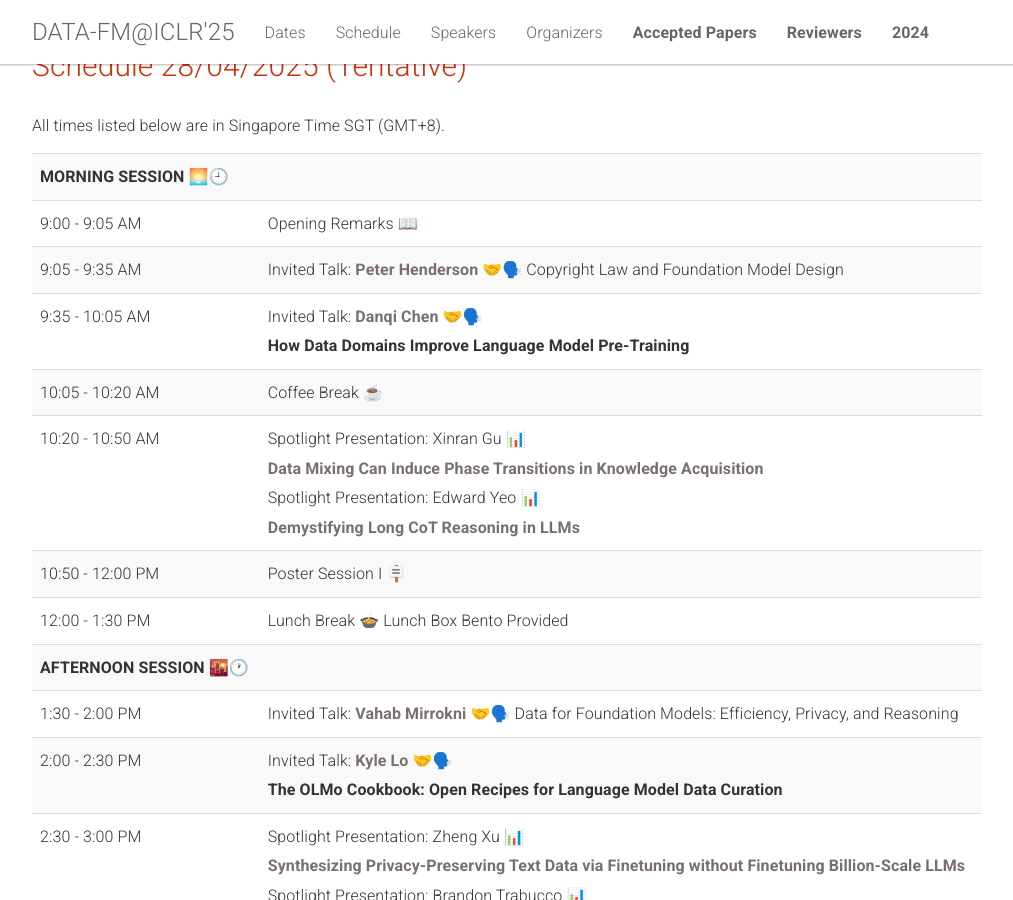
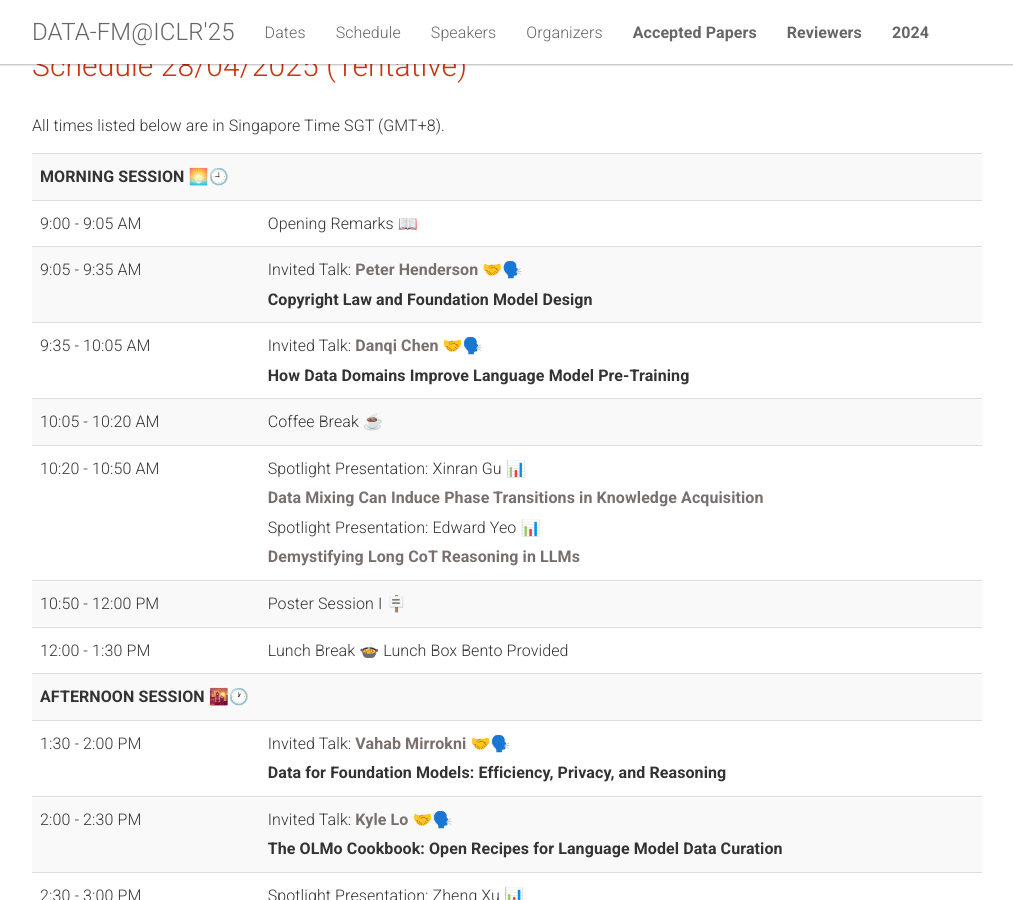
Before and after one commit to datafm/datafm.github.io, a Jekyll site: the page built from _pages/home.md, in a window 1280 px wide and 900 px high, scrolled down 3014 px. Shown: the whole window, without its empty margins (133-1146 px from the left). Built offline with Jekyll 4.4.1, drawn with Linux system fonts in a browser that asks for light colours.

Commit message:
speakers
speakers

```diff
--- a/_pages/home.md
+++ b/_pages/home.md
@@ -268,7 +268,8 @@ To sustain our review and program selection processes, we require <b>at least on
         <tr>
           <td>9:05 - 9:35 AM</td>
           <td>
-            Invited Talk: <a href="https://www.peterhenderson.co/" target="_blank" >Peter Henderson</a> 🤝🗣️ Copyright Law and Foundation Model Design
+            Invited Talk: <a href="https://www.peterhenderson.co/" target="_blank" >Peter Henderson</a> 🤝🗣️ <br>
+             <b>Copyright Law and Foundation Model Design</b>
           </td>
         </tr>
         <tr>
@@ -313,7 +314,8 @@ To sustain our review and program selection processes, we require <b>at least on
         <tr>
           <td>1:30 - 2:00 PM</td>
           <td>
-            Invited Talk: <a href="https://people.csail.mit.edu/mirrokni/Welcome.html" target="_blank" >Vahab Mirrokni </a>🤝🗣️ Data for Foundation Models: Efficiency, Privacy, and Reasoning
+            Invited Talk: <a href="https://people.csail.mit.edu/mirrokni/Welcome.html" target="_blank" >Vahab Mirrokni </a>🤝🗣️ <br>
+             <b>Data for Foundation Models: Efficiency, Privacy, and Reasoning</b>
           </td>
         </tr>
         <tr>
```
